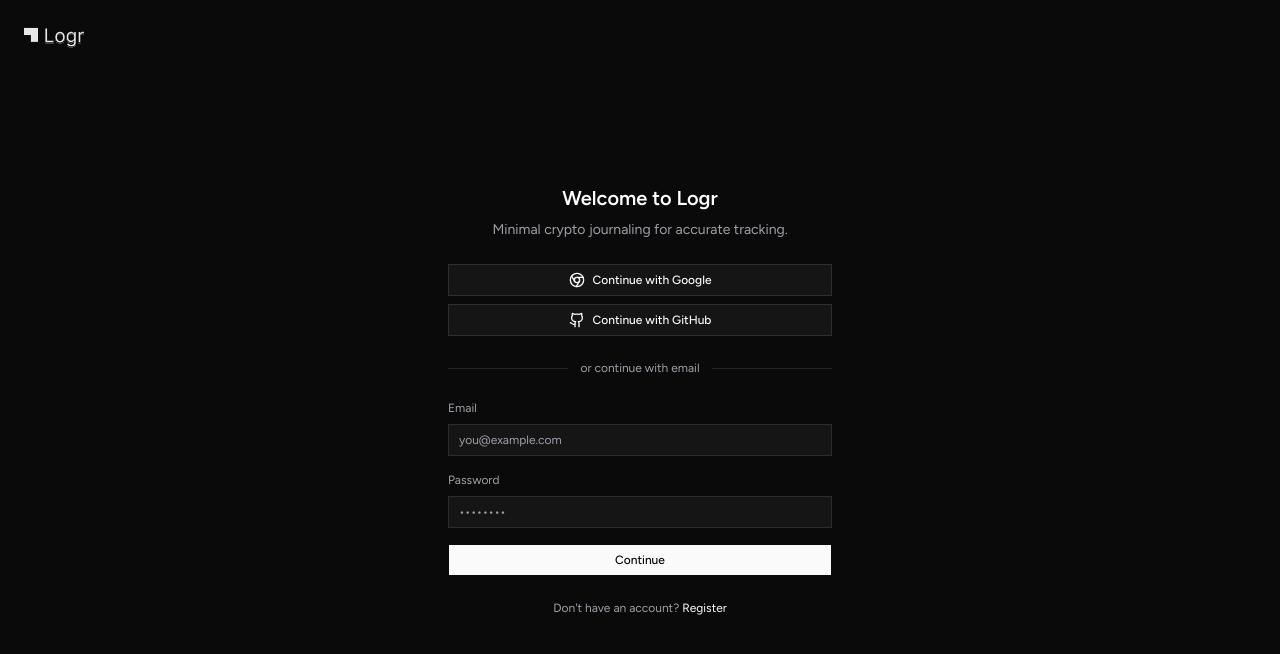
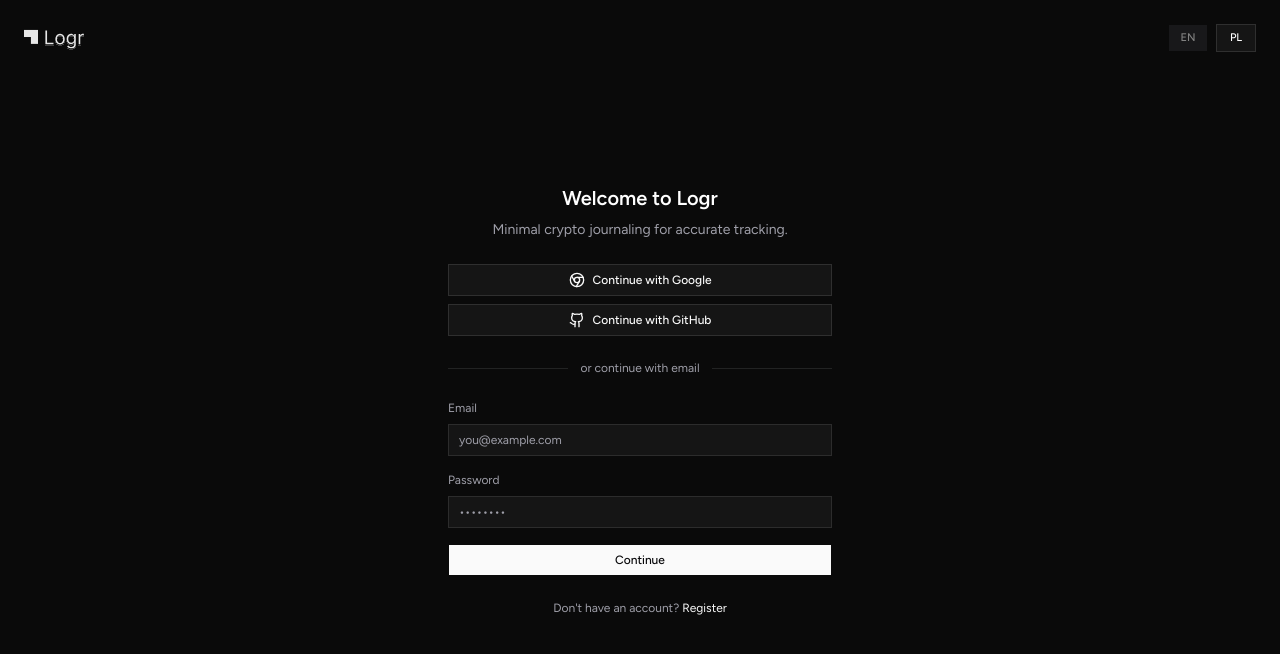
Before and after one commit to wrobit/logr-transaction-journal, a Next.js app: page /login in a window 1280 px wide. Shown: the top 654 px of the page. Built offline with nearby package versions, Linux system fonts and the light colour scheme; no server answers.

Commit message:
feat: add language switcher in auth

```diff
--- a/app/(auth)/layout.tsx
+++ b/app/(auth)/layout.tsx
@@ -1,4 +1,6 @@
 import Image from "next/image";
+
+import { LocaleSwitcher } from "@/components/layout/locale-switcher";
 
 export default function AuthLayout({
   children,
@@ -7,7 +9,7 @@ export default function AuthLayout({
 }) {
   return (
     <div className="relative min-h-screen bg-neutral-950 text-white">
-      <div className="absolute left-6 top-6">
+      <div className="absolute inset-x-6 top-6 flex items-center justify-between gap-4">
         <Image
           src="/logo.svg"
           alt="Logr"
@@ -16,6 +18,7 @@ export default function AuthLayout({
           className="h-6 w-auto opacity-90 invert"
           priority
         />
+        <LocaleSwitcher />
       </div>
       <div className="flex min-h-screen items-center justify-center px-6 py-16">
         <div className="w-full max-w-sm">{children}</div>
```
